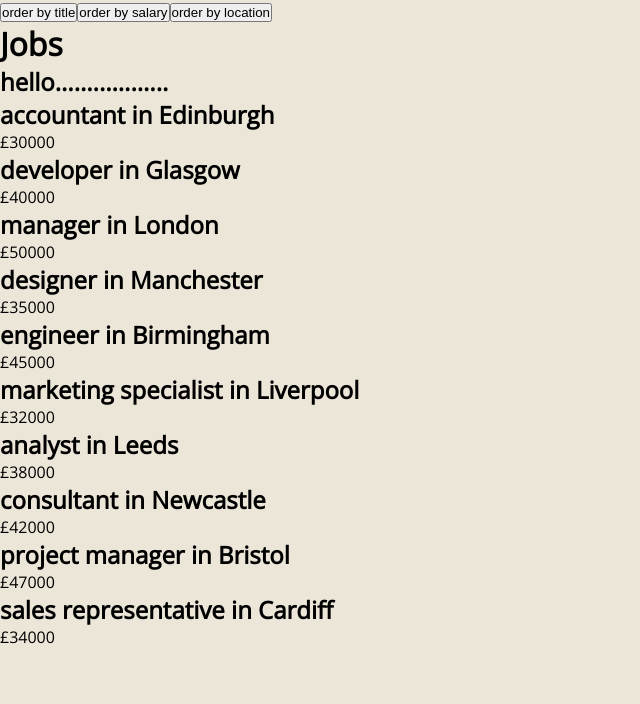
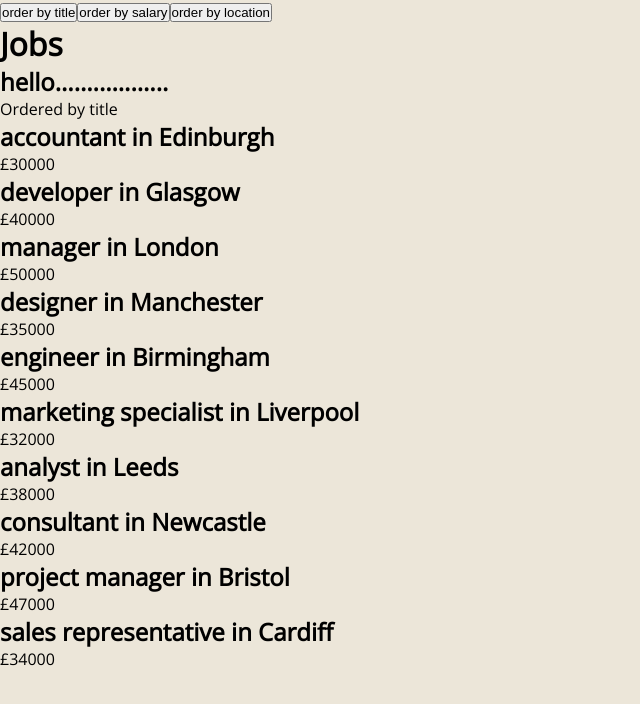
Before and after one commit to Lu-Smith/hyrule_jobs_vue_typescript, a Vue app: page / in a window 1280 px wide. Shown: the top 704 px of the page, without its empty margins (0-640 px from the left). Built offline with nearby package versions, Linux system fonts and the light colour scheme.

Commit message:
Updated JobsList.vue

```diff
--- a/src/components/JobsList.vue
+++ b/src/components/JobsList.vue
@@ -1,5 +1,6 @@
 <template>
   <h2>hello..................</h2>
+  <p>Ordered by {{ order }}</p>
   <div class="job-list">
     <ul>
       <li v-for="job in jobs" :key="job.id">
@@ -18,6 +19,7 @@
 <script lang="ts">
 import { defineComponent, PropType } from 'vue'
 import Job from '@/types/Job'
+import OrderTerm from '@/types/OrderTerm';
 
 export default  defineComponent ({
  name: 'JobsList',
@@ -25,6 +27,10 @@
     jobs: {
         required: true,
         type: Array as PropType<Job[]>
+    },
+    order: {
+        required: true,
+        type: String as PropType<OrderTerm>
     }
  }
 })
```
